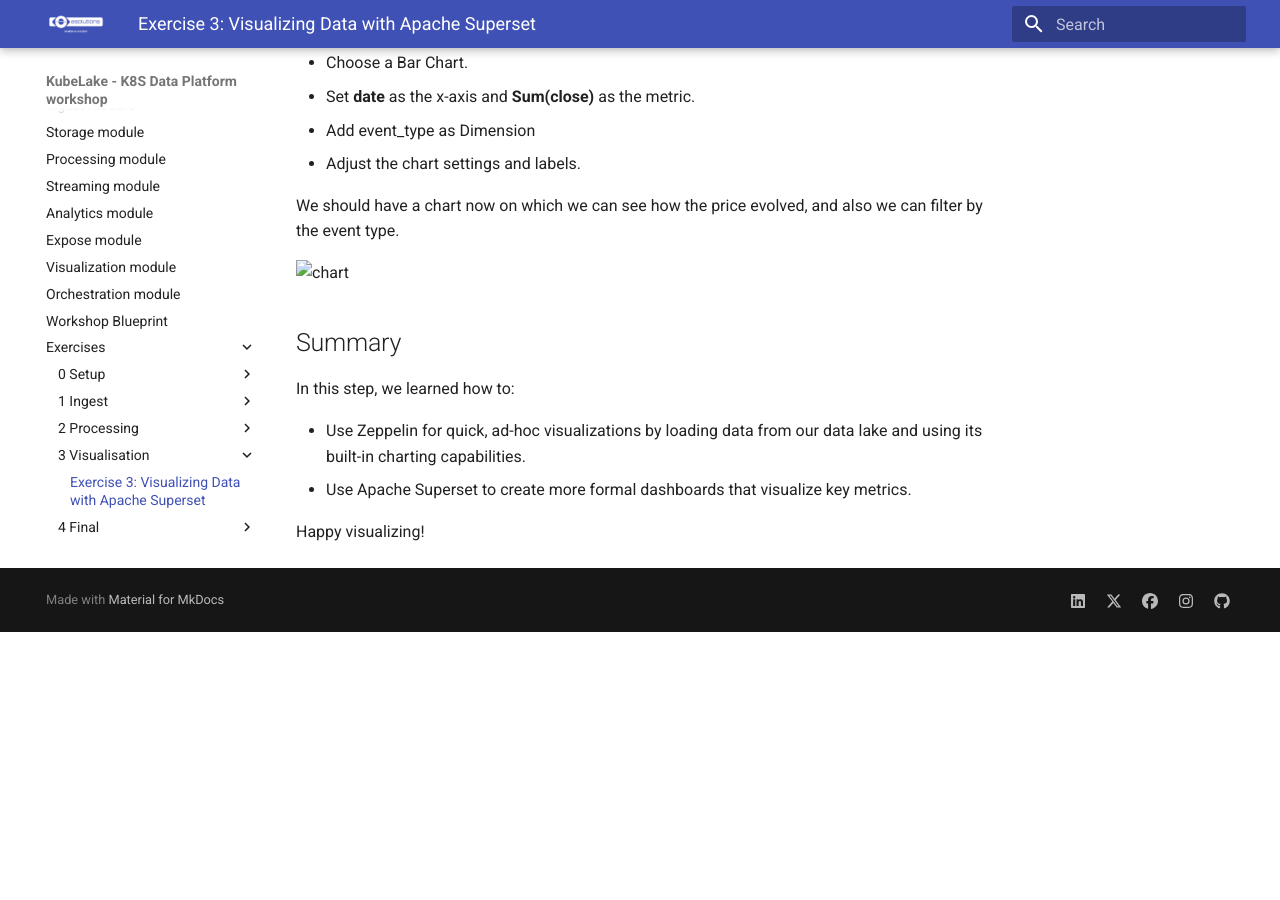
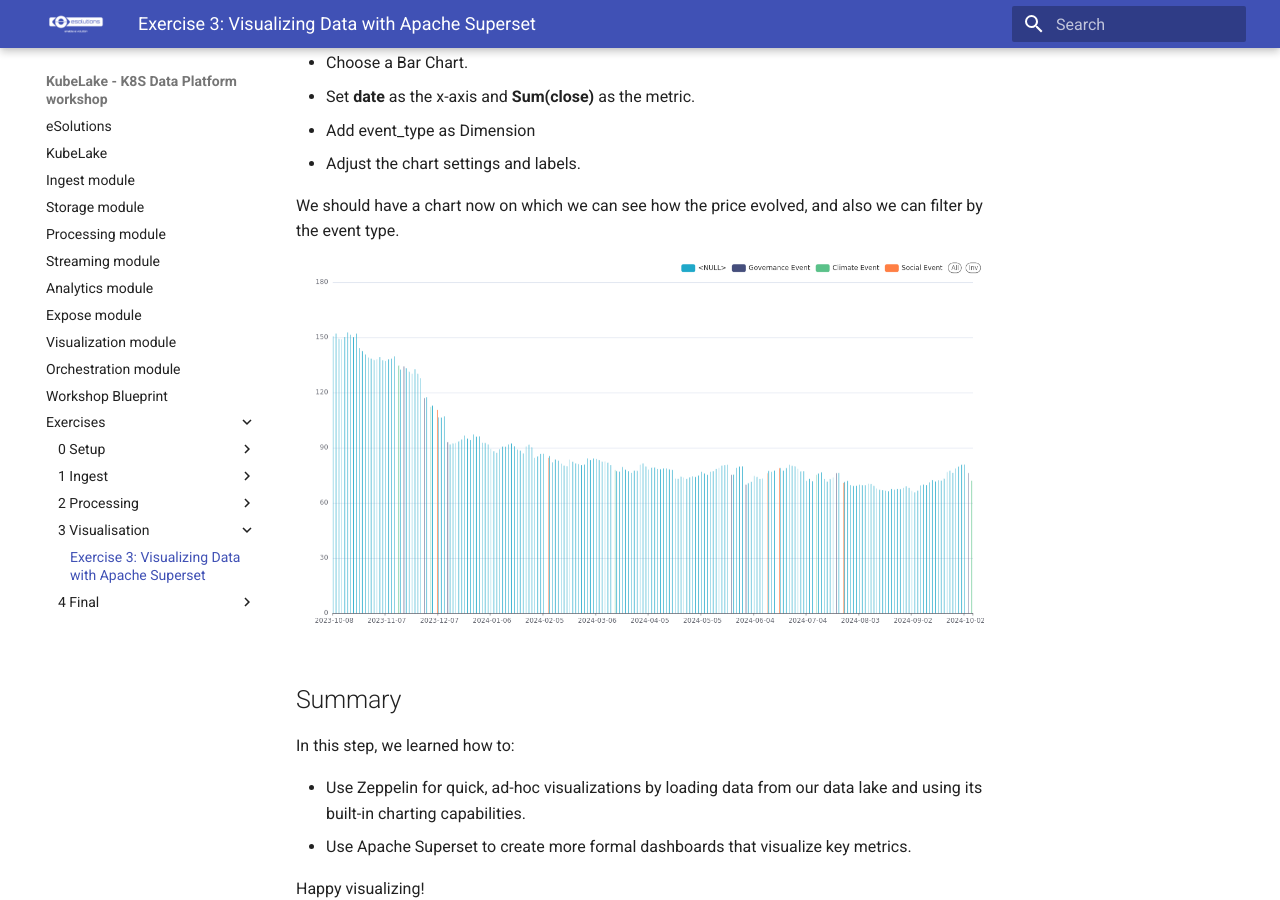
Before and after one commit to eSolutionsTech/kubelake-bdw-2024, an MkDocs documentation site: the page built from docs/exercises/3-Visualisation/workshop.md, in a window 1280 px wide and 900 px high, scrolled down 1597 px. Built offline with MkDocs 1.6.1 and Material for MkDocs 9.7.7, drawn with Linux system fonts in a browser that asks for light colours; before the commit the page ends 2229 px from its top, so only the background shows below that.

Commit message:
Fix pictures

```diff
--- a/docs/exercises/3-Visualisation/workshop.md
+++ b/docs/exercises/3-Visualisation/workshop.md
@@ -67,7 +67,7 @@ Create the chart on our dataset
 
 We should have a chart now on which we can see how the price evolved, and also we can filter by the event type.
 
-![chart](../img/stock_price_chart.png)
+![chart](../../img/stock_price_chart.png)
 
 ## Summary
 
```
Also changed, not shown: docs/img/workshop.webp (deleted).
